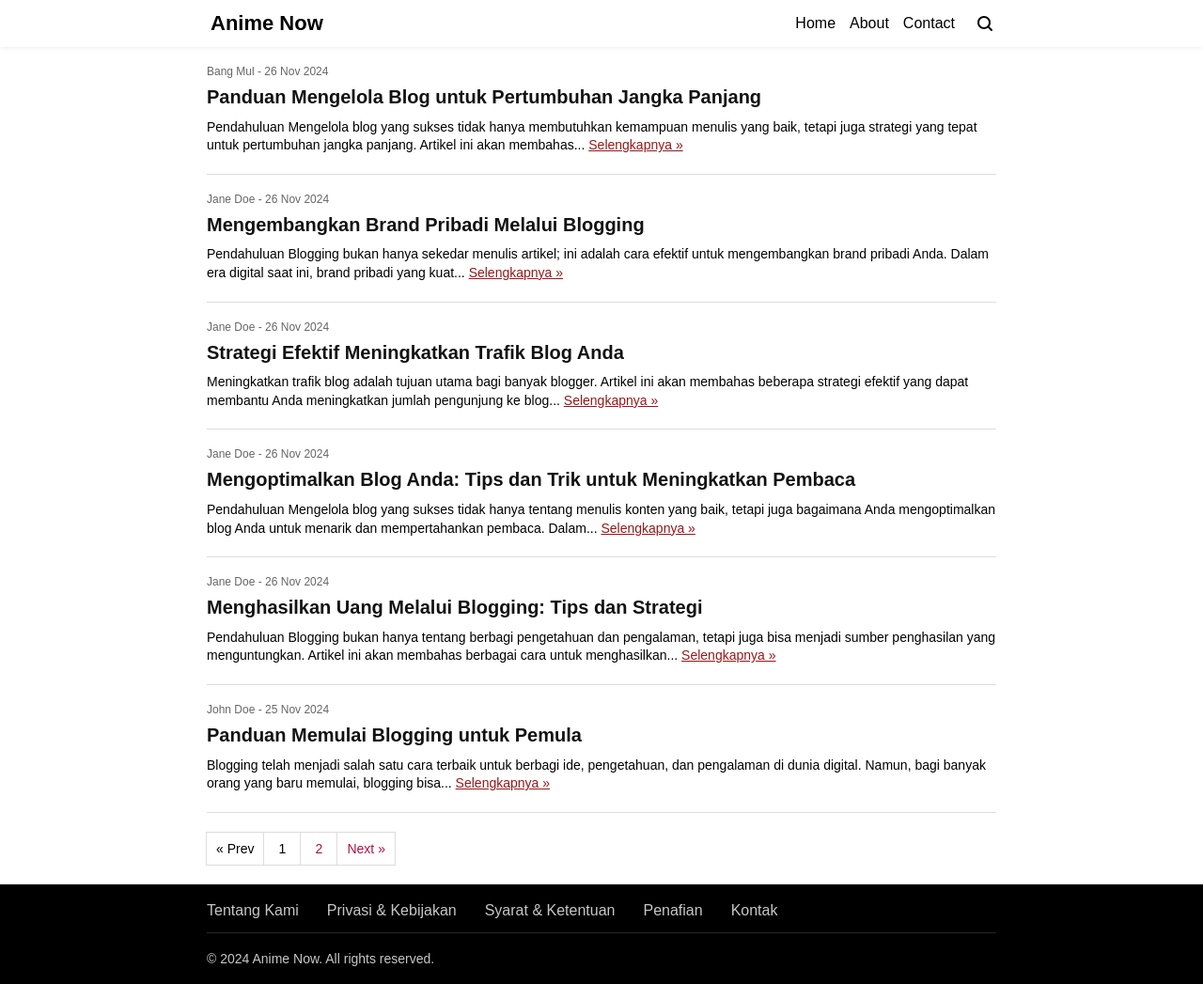
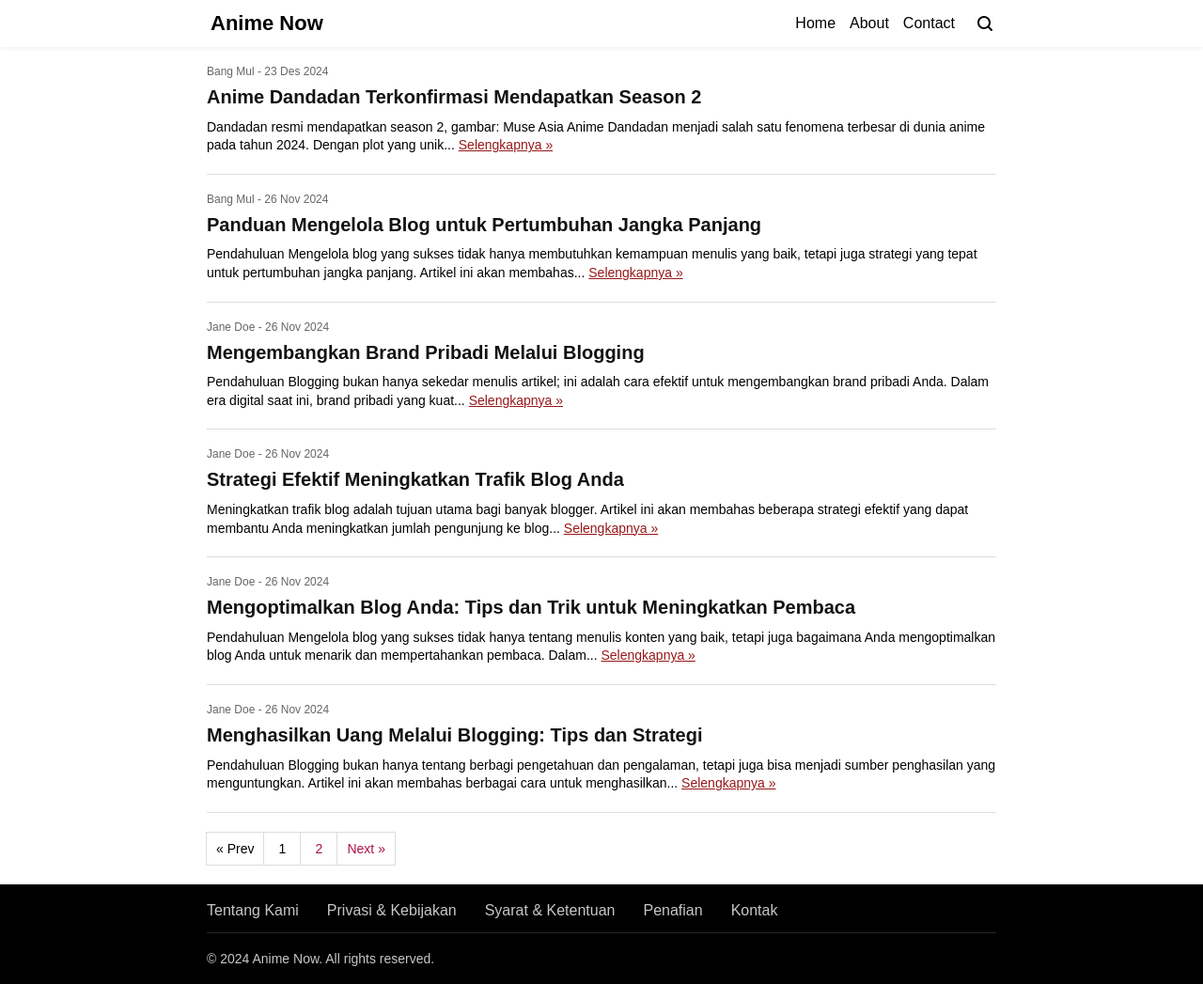
Before and after one commit to insanmuliadi90/jekyll-blog, a Jekyll site: the page built from index.markdown, in a window 1280 px wide and 1047 px high. Shown: the whole window at 94% size. Built offline with Jekyll 4.4.1, drawn with Linux system fonts in a browser that asks for light colours; the list of posts is cut into pages by our own code; part of the change alters nothing that is shown.

Commit message:
new post

```diff
--- a/_includes/css.html
+++ b/_includes/css.html
@@ -63,6 +63,7 @@ img{background:#fffcf7;}
 .post-body li:not(:last-child){margin-bottom:10px}
 .post-body a{text-decoration:underline}
 .post-body figure{margin-bottom: 20px;}
+.post-body figcaption {font-size: 14px;margin-top: 5px;font-style: italic;}
 .post-body img{width:100%;height:auto;max-width:100%;display: block;margin-bottom: 20px;}
 .post-body p img, .post-body figure img{margin-bottom:0;}
 .post-body code{padding:0 6px;background:#fffbf5;border-radius:2px;margin-bottom:20px;border:1px solid #ecdac0}
--- /dev/null
+++ b/_posts/2024/2024-12-23-anime-dan-da-dan-season-2.md
@@ -0,0 +1,43 @@
+---
+title: "Anime Dandadan Terkonfirmasi Mendapatkan Season 2"
+author: "Bang Mul"
+date: 2024-12-23 05:33
+tags: ["anime"]
+categories: ["anime", "dandadan"]
+image: '/img/dandadan.webp'
+---
+
+<figure>
+<img alt="anime Dandadan" height="720" src="/img/dandadan.webp" width="1280">
+<figcaption>Dandadan resmi mendapatkan season 2, gambar: Muse Asia</figcaption>
+</figure>
+
+Anime Dandadan menjadi salah satu fenomena terbesar di dunia anime pada tahun 2024. Dengan plot yang unik dan karakter yang menarik, anime ini telah berhasil merebut hati para penggemar di seluruh dunia. Tidak hanya itu, Dandadan juga berhasil menjadi anime nomor satu yang diputar di platform streaming terkenal seperti Crunchyroll dan Muse Asia. Dan kini, kabar baik datang dari Crunchyroll yang mengumumkan bahwa anime ini akan mendapatkan season keduanya, yang dijadwalkan tayang pada Juli 2025.
+
+## Review Singkat: Kesuksesan Anime Dandadan di Tahun 2024
+
+Sejak perilisannya, Dandadan langsung mendapatkan perhatian besar dari para penggemar anime. Dengan cerita yang segar dan penuh kejutan, anime ini berhasil menciptakan pengalaman menonton yang tidak terlupakan. Menceritakan petualangan Momo Ayase dan Ken Takakura yang terjebak dalam dunia supranatural penuh dengan makhluk aneh dan kekuatan super manusia, Dandadan menyajikan kombinasi sempurna antara humor, aksi, dan misteri.
+
+Kualitas animasi yang tinggi dan desain karakter yang memikat juga menjadi salah satu faktor kesuksesan anime ini. Setiap episode selalu ditunggu-tunggu oleh penggemar, dan tidak jarang menjadi topik perbincangan hangat di media sosial. Semua elemen ini menjadikan Dandadan sebagai salah satu anime terpopuler di tahun 2024.
+
+## Popularitas di Crunchyroll dan Muse Asia
+
+Popularitas Dandadan tidak hanya terbatas di Jepang, tetapi juga menyebar ke seluruh dunia melalui platform streaming seperti Crunchyroll dan Muse Asia. Di Crunchyroll, anime ini berhasil menduduki peringkat nomor satu sebagai anime yang paling banyak diputar. Muse Asia, yang melayani penonton di wilayah Asia, juga mencatatkan angka penayangan yang tinggi untuk Dandadan.
+
+Fakta bahwa anime ini berhasil mendominasi dua platform streaming terbesar ini menunjukkan betapa besarnya daya tarik Dandadan. Penggemar dari berbagai negara terhubung dan berbagi kecintaan mereka terhadap anime ini, menciptakan komunitas global yang aktif dan bersemangat.
+
+## Pengumuman Season 2 oleh Crunchyroll
+
+Kabar gembira datang dari Crunchyroll yang mengumumkan bahwa Dandadan akan mendapatkan season keduanya. Pengumuman ini tentu saja disambut dengan antusiasme tinggi oleh para penggemar. Season kedua ini dijadwalkan akan tayang pada Juli 2025, memberikan waktu yang cukup bagi para penggemar untuk bersiap-siap menyambut kelanjutan petualangan Momo dan Ken.
+
+Detail lebih lanjut mengenai plot atau karakter baru yang akan muncul di season kedua masih dirahasiakan. Namun, dengan melihat kesuksesan season pertama, ekspektasi terhadap season kedua ini sangat tinggi. Para penggemar berharap bahwa cerita akan semakin menarik dengan perkembangan karakter yang lebih mendalam dan tantangan baru yang akan dihadapi oleh para protagonis.
+
+## Harapan dan Ekspektasi untuk Season 2
+
+Dengan konfirmasi adanya season kedua, penggemar Dandadan memiliki banyak harapan dan ekspektasi. Beberapa di antaranya termasuk pengembangan lebih lanjut dari hubungan antara Momo dan Ken, serta penjelajahan lebih dalam ke dalam dunia supranatural yang penuh misteri.
+
+Selain itu, penggemar juga berharap akan ada lebih banyak adegan aksi yang mendebarkan dan momen-momen emosional yang dapat menggerakkan hati penonton. Kualitas animasi yang tetap tinggi dan musik latar yang menambah suasana juga menjadi harapan besar dari para penggemar.
+
+## Akhir Kata
+
+Anime Dandadan telah membuktikan dirinya sebagai salah satu anime terbaik tahun 2024 dengan popularitas yang luar biasa di seluruh dunia. Pengumuman season kedua oleh Crunchyroll menjadi kabar gembira yang sangat dinantikan oleh para penggemar. Dengan jadwal tayang pada Juli 2025, para penggemar kini bisa mulai menghitung hari sambil berharap bahwa kelanjutan petualangan Momo dan Ken akan lebih spektakuler dari sebelumnya. Dandadan season kedua menjanjikan lebih banyak kejutan, aksi, dan momen-momen yang akan membuat penonton terpikat dan terus mengikuti setiap episodenya.
```
Also changed, not shown: img/dandadan.webp (added).
